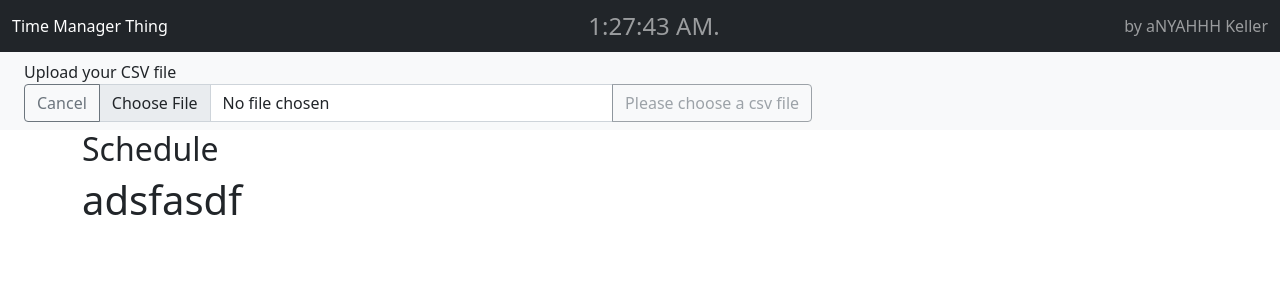
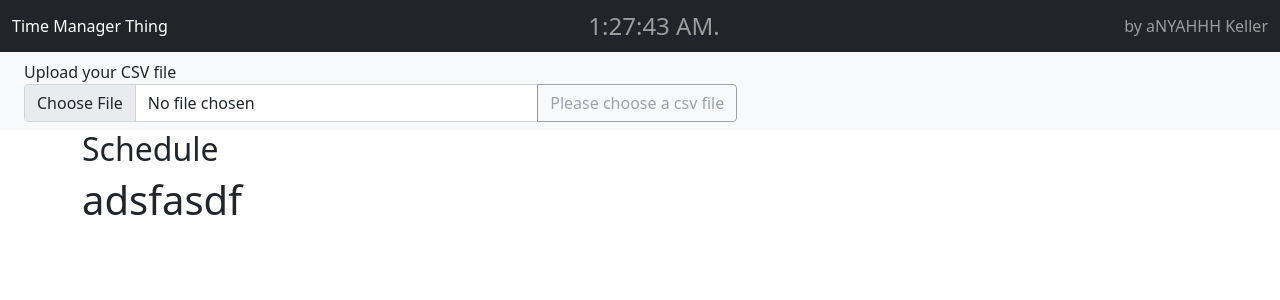
Before and after one commit to anyakeller/time-tracker, a React (Create React App) app: page / in a window 1280 px wide. Shown: the top 300 px of the page. Built offline with nearby package versions, Linux system fonts and the light colour scheme; the HTML template or start-up script is replaced by a standard one.

Commit message:
got change file toggle working even better but not so dry

```diff
--- a/src/components/CSVinput.js
+++ b/src/components/CSVinput.js
@@ -66,7 +66,6 @@ class CSVinput extends React.Component {
             Upload your CSV file
           </label>
           <div className="input-group col-12 col-sm">
-          <button class="btn btn-outline-secondary" type="button" id="inputGroupFileAddon03">Cancel</button>
             <input
               type="file"
               accept=".csv"
--- a/src/components/Header.js
+++ b/src/components/Header.js
@@ -2,11 +2,11 @@ import React, { useState } from "react";
 import CSVinput from "./CSVinput";
 
 function Header(props) {
-  const [isChangeFileMode, toggleChangeFileMode] = useState(false);
+  const [isChangeFileMode, toggleChangeFileMode] = useState(true);
 
   const handleChangeUploadClick = (e) => {
     e.preventDefault();
-    toggleChangeFileMode(true);
+    toggleChangeFileMode(!isChangeFileMode);
     console.log("change file clicked");
   };
 
@@ -25,12 +25,29 @@ function Header(props) {
       </>
     );
   };
+
+  const noFileHeader = () => {
+    return (
+      <>
+        <CSVinput setFile={setFile} />
+        <button
+          className="btn btn-outline-secondary"
+          type="button"
+          onClick={handleChangeUploadClick}>
+          Cancel
+        </button>
+      </>
+    );
+  };
+
   return (
     <header className="d-flex justify-content-between align-items-center py-2 px-4 bg-light">
       {props.fileName && !isChangeFileMode ? (
         validFileHeader()
+      ) : !props.fileName && isChangeFileMode ? (
+        <CSVinput setFile={setFile} />
       ) : (
-        <CSVinput setFile={setFile} />
+        noFileHeader()
       )}
     </header>
   );
```
